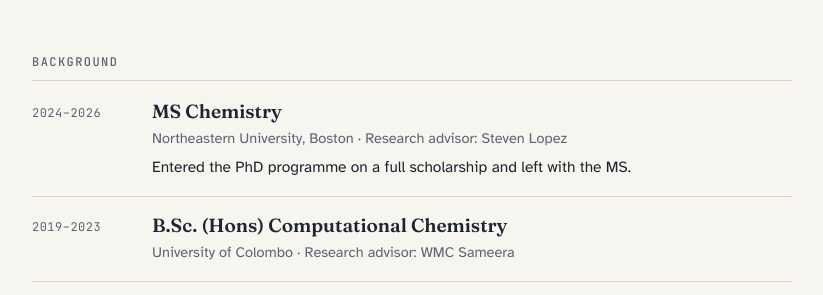
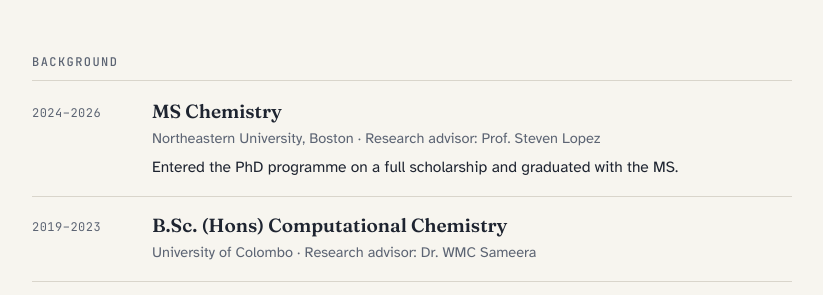
Before and after one commit to teejay772/teejay772.github.io, a plain HTML site: page index.html in a window 1280 px wide. Shown: the part 2564-2859 px from the top of the page, without its empty margins (228-1051 px from the left). Drawn offline with Linux system fonts and the light colour scheme.

Commit message:
Add advisor titles and reword the MS line
Co-Authored-By: Claude Fable 5.2 <noreply@anthropic.com>

```diff
--- a/index.html
+++ b/index.html
@@ -212,15 +212,15 @@ footer{font-size:14px;color:var(--muted);border-top:1px solid var(--line);paddin
         <span class="when">2024–2026</span>
         <div>
           <b>MS Chemistry</b>
-          <span class="where">Northeastern University, Boston · Research advisor: Steven Lopez</span>
-          <p class="plain">Entered the PhD programme on a full scholarship and left with the MS.</p>
+          <span class="where">Northeastern University, Boston · Research advisor: Prof. Steven Lopez</span>
+          <p class="plain">Entered the PhD programme on a full scholarship and graduated with the MS.</p>
         </div>
       </div>
       <div class="row">
         <span class="when">2019–2023</span>
         <div>
           <b>B.Sc. (Hons) Computational Chemistry</b>
-          <span class="where">University of Colombo · Research advisor: WMC Sameera</span>
+          <span class="where">University of Colombo · Research advisor: Dr. WMC Sameera</span>
         </div>
       </div>
       <div class="row">
```
